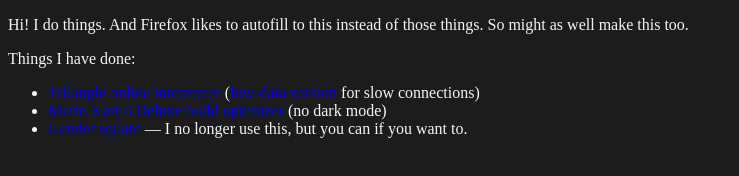
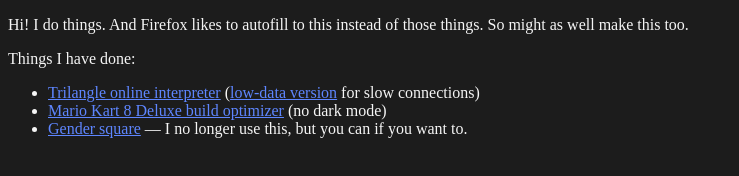
Before and after one commit to bbrk24/bbrk24.github.io, a plain HTML site: page index.html in a window 1280 px wide. Shown: the whole page, without its empty margins (0-739 px from the left). Drawn offline with Linux system fonts and the dark colour scheme.

Commit message:
fix link color in dark mode

```diff
--- a/index.html
+++ b/index.html
@@ -9,6 +9,12 @@
         :root {
           color: whitesmoke;
           background-color: #1c1c1c;
+        }
+        a {
+          color: #5e86ff;
+        }
+        a:visited {
+          color: #b668ff;
         }
       }
     </style>
```
